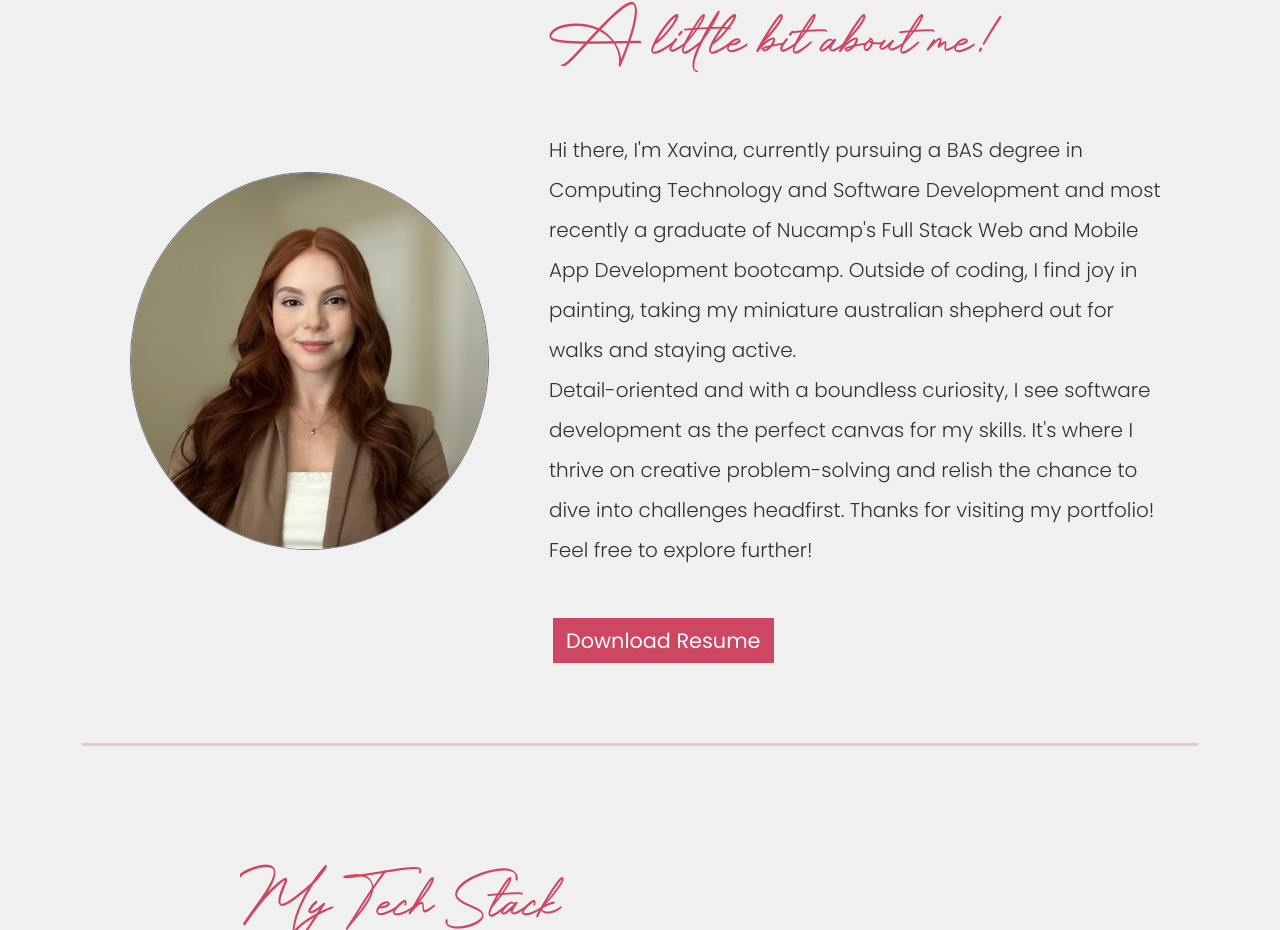
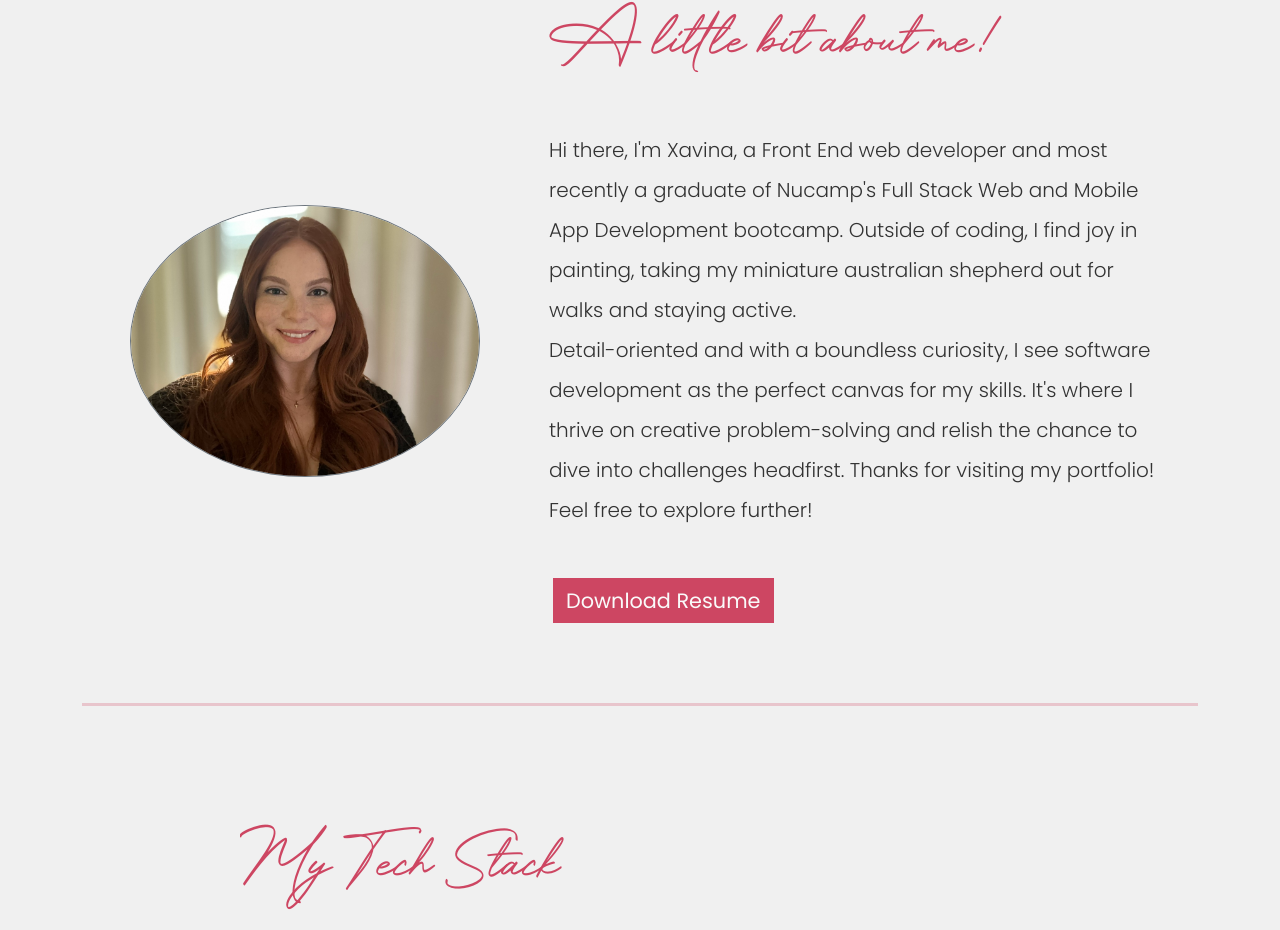
Before and after one commit to xavinanegron/portfolio, a React (Create React App) app: page / in a window 1280 px wide. Shown: the part 1139-2069 px from the top of the page. Built offline with nearby package versions, Linux system fonts and the light colour scheme.

Commit message:
updated resume and photo

```diff
--- a/src/home/about/About.js
+++ b/src/home/about/About.js
@@ -2,7 +2,7 @@ import React from 'react';
 import DataSkills from './DataSkills.json';
 
 function About() {
-	const resumePDF = '/XavinaNegron2024Resume.pdf';
+	const resumePDF = '/XavinaNegronResume2024.pdf';
 	return (
 		<div
 			className='about py-5'
@@ -13,14 +13,14 @@ function About() {
 					<div className='col-5 d-none d-lg-block align-self-center px-5'>
 						<img
 							className='border border-secondary rounded-circle'
-							src='/portfoliopic.jpg'
+							src='/myprofile.jpg'
 							alt='profile'
-							width={350}
-							height={350}
 							style={{
 								objectFit: 'cover',
 								width: '100%',
-								height: '100%',
+								height: 'auto',
+								maxWidth: '350px',
+								maxHeight: '350px',
 								borderRadius: '50%',
 							}}
 						/>
@@ -39,11 +39,11 @@ function About() {
 								lineHeight: '40px',
 							}}
 						>
-							Hi there, I'm Xavina, currently pursuing a BAS degree in Computing
-							Technology and Software Development and most recently a graduate
-							of Nucamp's Full Stack Web and Mobile App Development bootcamp.
-							Outside of coding, I find joy in painting, taking my miniature
-							australian shepherd out for walks and staying active. <br />
+							Hi there, I'm Xavina, a Front End web developer and most recently
+							a graduate of Nucamp's Full Stack Web and Mobile App Development
+							bootcamp. Outside of coding, I find joy in painting, taking my
+							miniature australian shepherd out for walks and staying active.{' '}
+							<br />
 							Detail-oriented and with a boundless curiosity, I see software
 							development as the perfect canvas for my skills. It's where I
 							thrive on creative problem-solving and relish the chance to dive
```
Also changed, not shown: public/myprofile.jpg (added), 1 other file (tests, documents, lock files or other folders).
